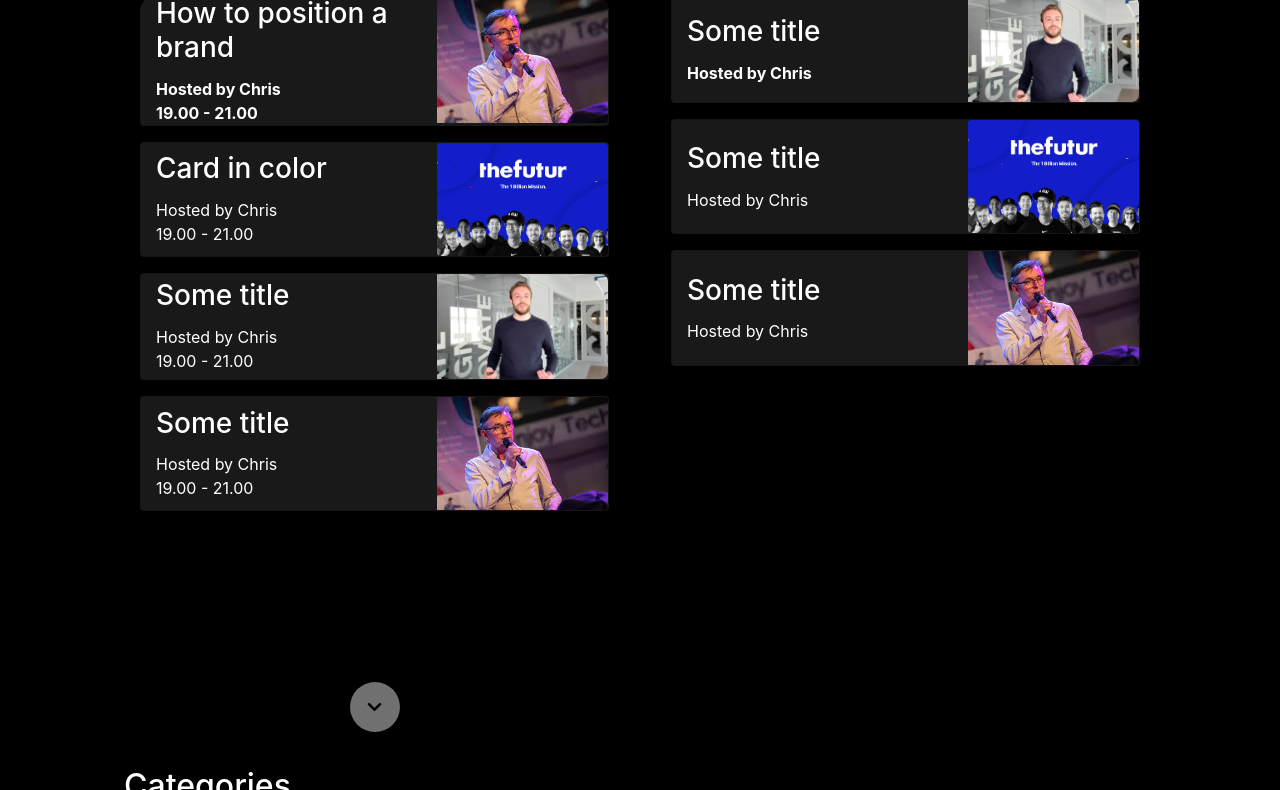
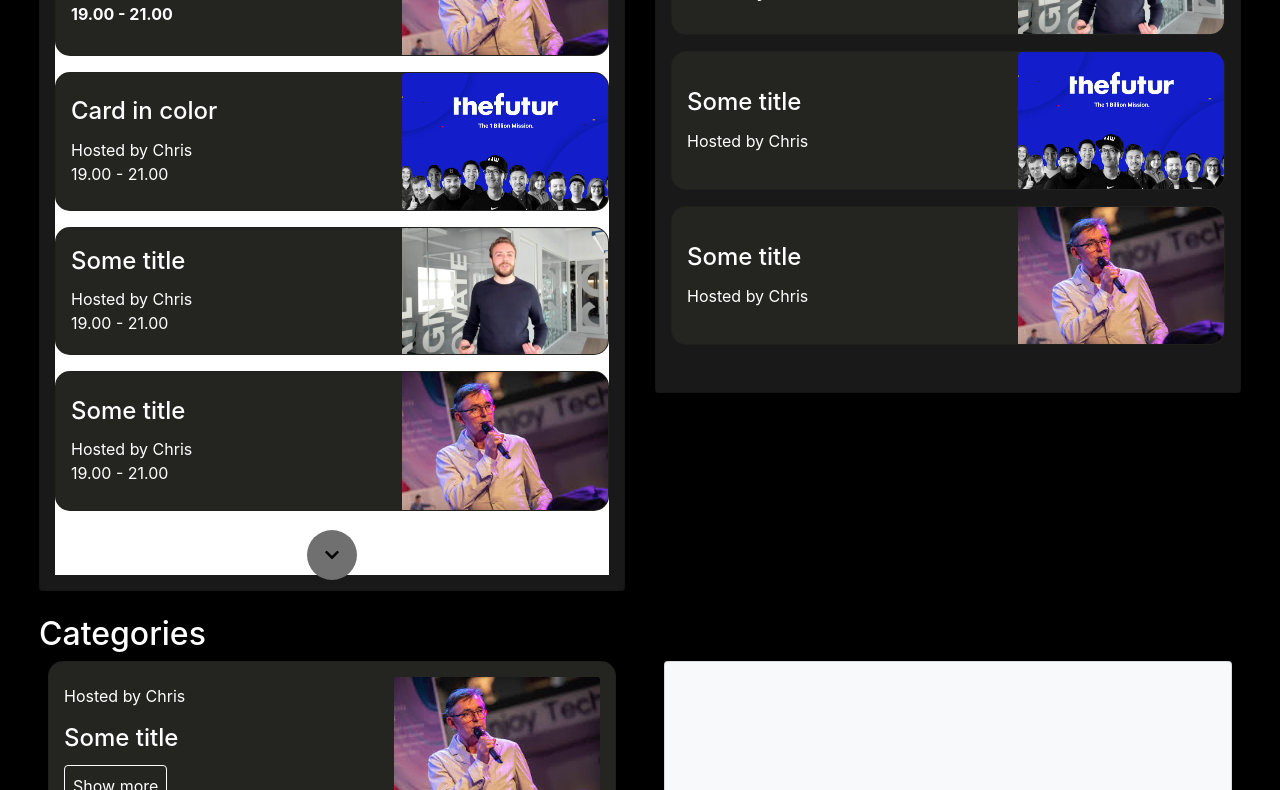
Before and after one commit to jr-tamaela/frontend, a website built with Parcel: page index.html in a window 1280 px wide. Shown: the part 424-1214 px from the top of the page. Built offline with nearby package versions, Linux system fonts and the light colour scheme.

Commit message:
feedback changes made

```diff
--- a/index.html
+++ b/index.html
@@ -67,24 +67,24 @@
 
     <div class="container-fluid bg-dark">
       <div class="row mb-4 align-items-center">
-        <div class="col align-self-center text-center py-5 bg-dark">
+        <div class="col col-12 align-self-center text-center py-5 bg-dark">
           <p class="text-light">Plan and watch movies with ease.</p>
           <h1>#GOWATCHTOGETHER</h1>
         </div>
       </div>
 
       <div class="row mb-4 px-4">
-        <div class="col">
-          <div class="card contentCard">
+        <div class="col col-12 col-md-6">
+          <div class="card">
             <div class="d-flex justify-content-between align-items-center">
               <h2 class="card-title">Upcoming Public Events</h2>
               <a href="#" class="link-secondary">View all</a>
             </div>
-            <div class="contentScrollContainer">
+            <div class="content-scroll-container">
               <ul class="list-unstyled">
                 <li>
                   <a href="eventDetail.html">
-                    <div class="card eventCard mb-3">
+                    <div class="card event-card mb-3">
                       <div class="row d-flex align-items-center">
                         <div class="col-md-7">
                           <div>
@@ -107,7 +107,7 @@
                   </a>
                 </li>
                 <li>
-                  <div class="card eventCard mb-3">
+                  <div class="card event-card mb-3">
                     <div class="row d-flex align-items-center">
                       <div class="col-md-7">
                         <div>
@@ -129,7 +129,7 @@
                   </div>
                 </li>
                 <li>
-                  <div class="card eventCard mb-3">
+                  <div class="card event-card mb-3">
                     <div class="row d-flex align-items-center">
                       <div class="col-md-7">
                         <div>
@@ -151,7 +151,7 @@
                   </div>
                 </li>
                 <li>
-                  <div class="card eventCard mb-3">
+                  <div class="card event-card mb-3">
                     <div class="row d-flex align-items-center">
                       <div class="col-md-7">
                         <div>
@@ -187,7 +187,7 @@
             </div>
             <ul class="list-unstyled">
               <li>
-                <div class="card eventCard mb-3">
+                <div class="card event-card mb-3">
                   <div class="row d-flex align-items-center">
                     <div class="col-md-7">
                       <h3 class="card-title">Some title</h3>
@@ -204,7 +204,7 @@
                 </div>
               </li>
               <li>
-                <div class="card eventCard mb-3">
+                <div class="card event-card mb-3">
                   <div class="row d-flex align-items-center">
                     <div class="col-md-7">
                       <h3 class="card-title">Some title</h3>
@@ -221,7 +221,7 @@
                 </div>
               </li>
               <li>
-                <div class="card eventCard mb-3">
+                <div class="card event-card mb-3">
                   <div class="row d-flex align-items-center">
                     <div class="col-md-7">
                       <h3 class="card-title">Some title</h3>
--- a/scss/_variables.scss
+++ b/scss/_variables.scss
@@ -1,3 +1,5 @@
+$height: 220px;
+
 $dark: #000;
 $light: #fff;
 
--- a/scss/components/_cards.scss
+++ b/scss/components/_cards.scss
@@ -1,22 +1,22 @@
 .card {
-  background-color: $dark;
+  background-color: $accent_3;
   padding: 15px;
 }
 
-.contentCard {
+.content-card {
   background-color: $dark;
   color: $light;
   border-radius: 15px;
-  height: 848px;
   padding: 50px 15px 38px 15px;
 }
 
-.eventCard {
+.event-card {
   padding: 0px 0px 0px 15px;
-  background-color: $accent_3;
+  background-color: $accent_2;
   color: $light;
   overflow: hidden;
   max-height: 218px;
+  border-radius: 15px;
 }
 
 .card-img {
@@ -25,7 +25,7 @@
 }
 
 .categoryCard {
-  @extend .eventCard;
+  @extend .event-card;
   padding: 15px;
   background-color: $accent_2;
   height: 350px;
@@ -34,6 +34,7 @@
 
 .card-title {
   color: $light;
+  font-size: 1.5rem;
   h4 {
     color: $dark;
     margin-bottom: 15px;
--- a/scss/index.scss
+++ b/scss/index.scss
@@ -15,10 +15,10 @@
 .bg-dark {
   background-color: $dark !important;
 }
-
-.contentScrollContainer {
+.content-scroll-container {
   overflow: scroll;
-  max-height: 848px;
-  border-radius: 15px;
+  height: calc(#{$height * 3} + 8px);
+  border-radius: 0px;
   border: 0px solid #000;
+  background-color: #fff;
 }
--- a/scss/layouts/_grid.scss
+++ b/scss/layouts/_grid.scss
@@ -1,3 +1,3 @@
-.container-fluid {
-  padding: 15px 100px;
-}
+// .container-fluid {
+//   padding: 15px 100px;
+// }
```
Also changed, not shown: 1 other file.
